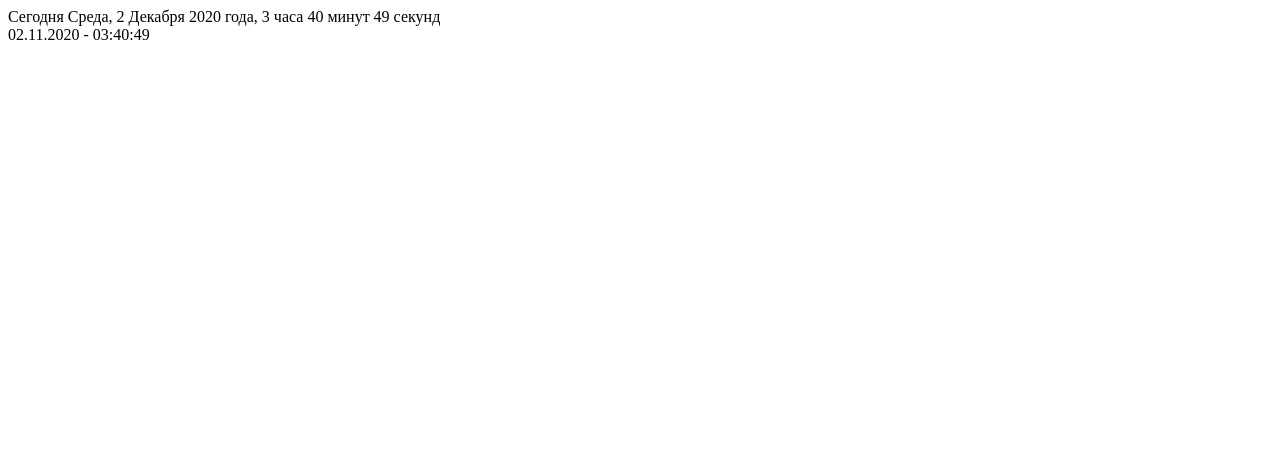
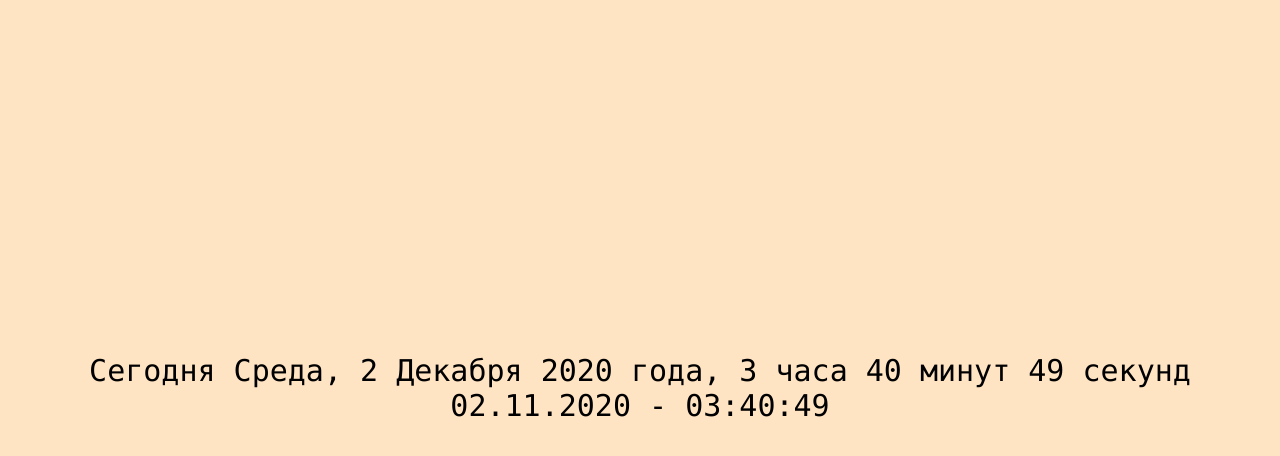
Before and after one commit to gluhenko-dv/JS-16.0, a plain HTML site: page index.html in a window 1280 px wide. Drawn offline with Linux system fonts and the light colour scheme.

Commit message:
add style

```diff
--- a/index.html
+++ b/index.html
@@ -4,7 +4,8 @@
 <head>
     <meta charset="UTF-8">
     <meta name="viewport" content="width=device-width, initial-scale=1.0">
-    <title>JS 16.0 Lesson 6</title>
+    <link rel="stylesheet" href="style.css">
+    <title>JS 16.0 Lesson 9 hard</title>
 </head>
 
 <body>
--- /dev/null
+++ b/style.css
@@ -0,0 +1,10 @@
+body {
+  height: 95vh;
+  display: flex;
+  justify-content: center;
+  align-items: center;
+  text-align: center;
+  font-size: 30px;
+  font-family: consolas;
+  background-color: bisque;
+}
```
